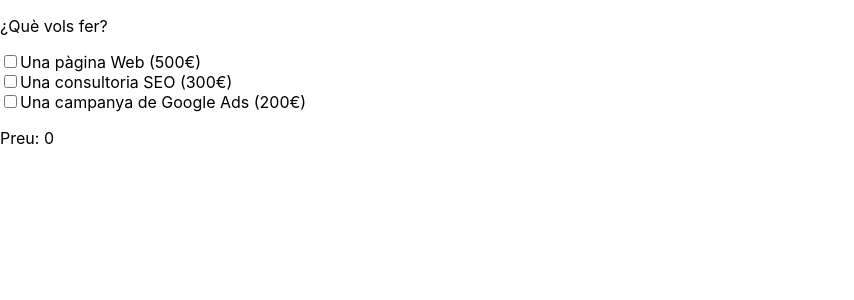
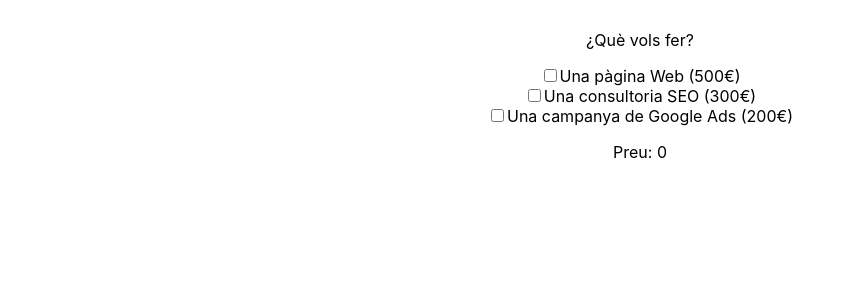
Before and after one commit to benetnadal/Sprint-7, a React (Create React App) app: page / in a window 1280 px wide. Shown: the top 300 px of the page, without its empty margins (0-854 px from the left). Built offline with nearby package versions, Linux system fonts and the light colour scheme.

Commit message:
Exercici 3 - Sprint7

```diff
--- a/src/App.js
+++ b/src/App.js
@@ -1,8 +1,8 @@
-//import './App.css';
 
 import {useEffect, useState} from "react";
 
-import {Panell} from "./styled"
+import {Panell, DivPrincipal} from "./styled"
+import PanellSeleccio from "./components/PanellSeleccio";
 
 
 function App() {
@@ -11,67 +11,64 @@
 const [seo, setSeo] = useState(false);
 const [ads, setAds] = useState(false);
 
-const handleWeb = () => {return (setWeb(!web), setPage(0))};
+const handleWeb = () => {return (setWeb(!web), setCount1(1),setCount2(1))};
 const handleSeo = () => {setSeo(!seo)};
 const handleAds = () => {setAds(!ads)};
 
-const [budget, setBudget] = useState(0);
+const[count1, setCount1]=useState(1)
+const[count2, setCount2]=useState(1)
 
-const [page, setPage] = useState(0)
-const [idiom, setIdiom] = useState(0)
-const [fix, setFix] = useState(0)
+const add1 = () =>  {
+  setCount1(count1 + 1)}
+
+const add2 = () =>  {
+   setCount2(count2 + 1)}
+
+const rest1 = () => {
+    count1 >=2 ?setCount1(count1 - 1):alert("El valor mínim és 1")}
+
+const rest2 = () => {
+      count2 >=2 ?setCount2(count2 - 1):alert("El valor mínim és 1")}
 
 const suma = () =>  {return ((!web? 0:500) + (!seo? 0:300) + (!ads? 0:200)) };
-const sumaWeb = () => {return ((!web? 0:page) * (!web? 0:idiom) * (fix))}
+const sumaWeb = () => {return ((!web? 0:count1) * (!web? 0:count2) * (30))}
 
-
+const [budget, setBudget] = useState(0);
 useEffect(() => {setBudget((suma()) + (sumaWeb())); console.log(budget)}) //GUARDEM PRESSUPOST A BUDGET
 
 return (
 
-<div>
-        <p>
-          ¿Què vols fer?
-        </p>
+<DivPrincipal>
+        <p>¿Què vols fer?</p>
 
-<form>
-  <label>
         <input type="checkbox"  checked={web}  onChange= {handleWeb} />
         Una pàgina Web (500€)
 
-    {web &&   <Panell>
-      <p>Siusplau Omple les 2 caselles</p>
-          <p>Número de pàgines <input type="text"  onChange={(event) => {
-            return(setPage(event.target.value),setFix(30))}}/></p>
+      {web &&   <Panell>
 
-        <p>Número d´idiomes <input type="text"   onChange={(event) => {
-        return(setIdiom(event.target.value),setFix(30))}}/></p>
+    <PanellSeleccio descripcio="Número de pàgines" funcioSuma={add1} value={count1} funcioResta={rest1} funcioInput= {(e)=> {setCount1(parseInt(e.target.value))}}/>
 
-    </Panell> }
+     <PanellSeleccio descripcio="Número de llengües" funcioSuma={add2} value={count2} funcioResta={rest2} funcioInput= {(e)=> {setCount2(parseInt(e.target.value))}}/>
 
- </label>
+    </Panell>
 
+    }
+
+ <form>
+        <input type="checkbox"  checked={seo} onChange={handleSeo}/>
+        Una consultoria SEO (300€)
 </form>
 
 <form>
-   <label>
-        <input type="checkbox"  checked={seo} onChange={handleSeo}/>
-        Una consultoria SEO (300€)
-  </label>
-</form>
-
-<form>
-   <label>
         <input type="checkbox"  checked={ads} onChange={handleAds}/>
         Una campanya de Google Ads (200€)
-  </label>
 </form>
 
 <p>
 Preu: {suma() + sumaWeb()}
 </p>
 
-  </div>
+  </DivPrincipal>
   );
 }
 
--- /dev/null
+++ b/src/components/PanellSeleccio.jsx
@@ -0,0 +1,17 @@
+import styled from "styled-components"
+
+import {BotoMesMenys, InputQuantitat} from "../styled"
+
+const PanellSeleccio = ({ descripcio, value, funcioSuma, funcioResta, funcioInput })  =>{
+
+    return (
+
+    <div>
+     <p>{descripcio}
+     <BotoMesMenys onClick={funcioSuma}>+</BotoMesMenys>
+     <InputQuantitat type="text" value={value} onChange={funcioInput}/>
+     <BotoMesMenys onClick={funcioResta}>-</BotoMesMenys></p>
+     </div>
+    )}
+
+    export default PanellSeleccio;
--- a/src/styled.js
+++ b/src/styled.js
@@ -2,21 +2,29 @@
 import styled from "styled-components"
 
 export const Panell = styled.div`
-width: 30%;
-margin: 35px;
+width: 35%;
+margin: 30px auto 30px;
 border: 4px solid black;
 border-radius: 14px;
 padding: 20px;
 `
 
-/* export const Input = styled.input`
+export const DivPrincipal = styled.div `
+text-align:center;
+margin: 30px;
+`
 
-border: 2px solid green;
-color:red
+export const InputQuantitat = styled.input`
+border: 2px solid transparent;
+width: 40px
+`
 
+export const BotoMesMenys = styled.button`
+border: 2px solid transparent;
+border-radius:6px;
+padding: 18px, 12px;
+margin:5px;
+color: white;
+background-color: #F36835;
+min-width:30px
 `
-export const InputMaxLengthNumber = styled("input").attrs({ maxLength: 2 })`
-border: 2px solid green;
-color:red
-`;
- */
```
